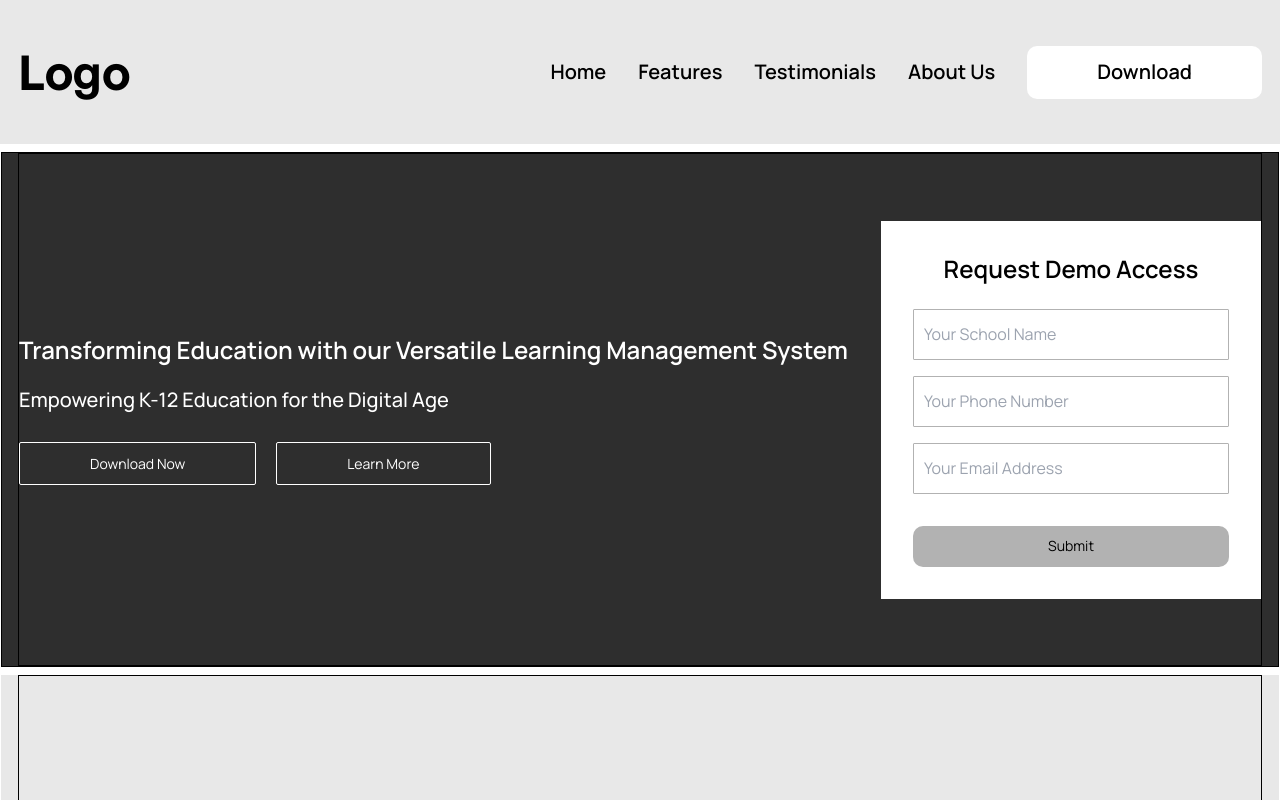
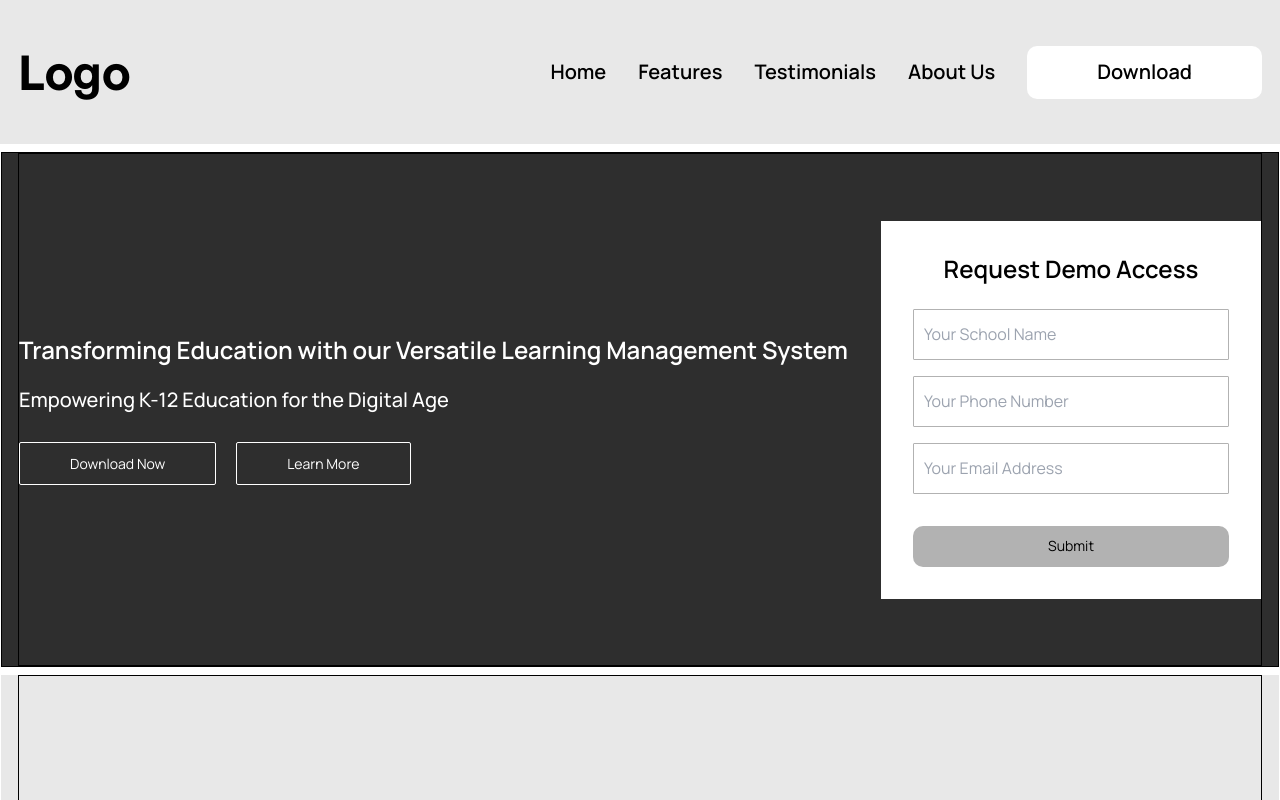
Before and after one commit to AJ1732/capstone_schoolbase_lms, a React (Vite) app: page / in a window 1280 px wide. Shown: the top 800 px of the page. Built offline with nearby package versions, Linux system fonts and the light colour scheme.

Commit message:
style: update trans button inline padding

```diff
--- a/src/components/Buttons.jsx
+++ b/src/components/Buttons.jsx
@@ -41,7 +41,7 @@ export const TransButton = ({ children, className }) => {
   return (
     <button className={`
     text-white text-sm bg-transparent border border-white
-    py-[10.5px] px-[70px] rounded-sm
+    py-[10.5px] px-[50px] rounded-sm
       ${className}
     `}>
       {children}
```
